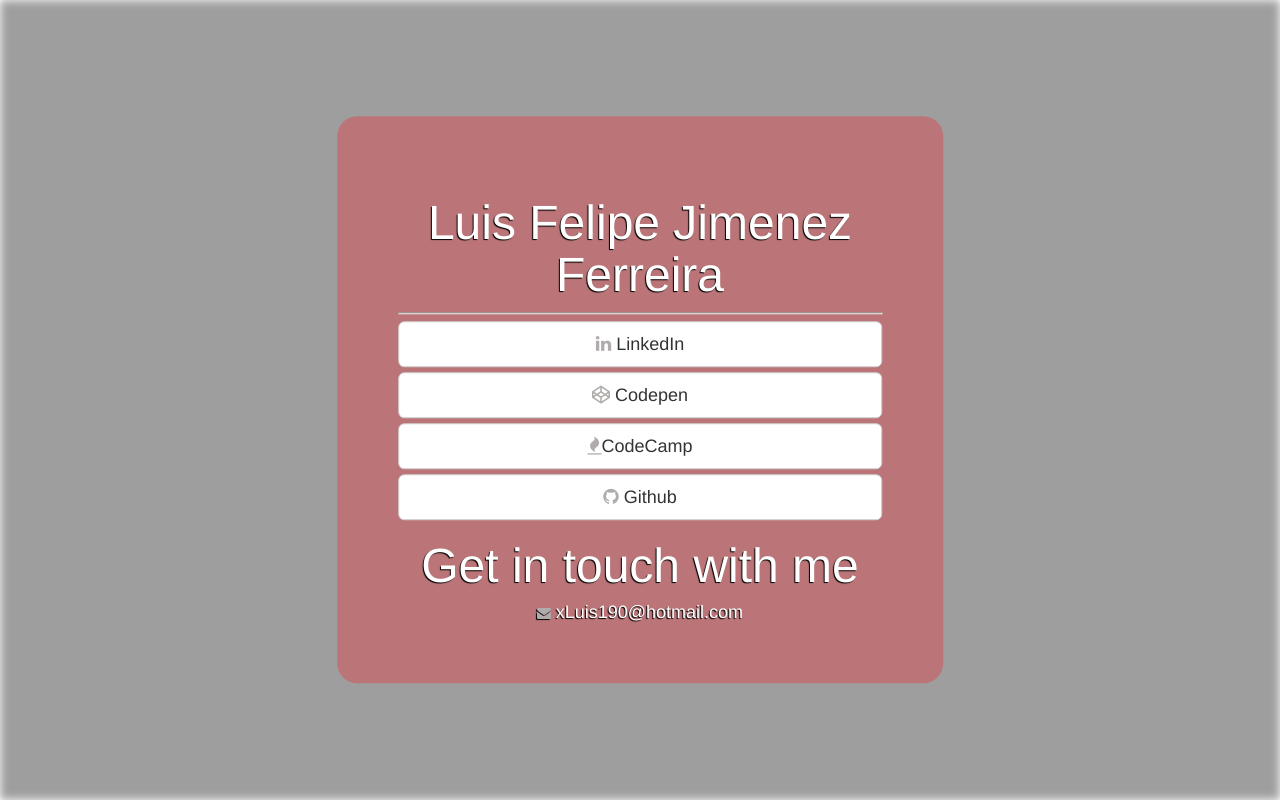
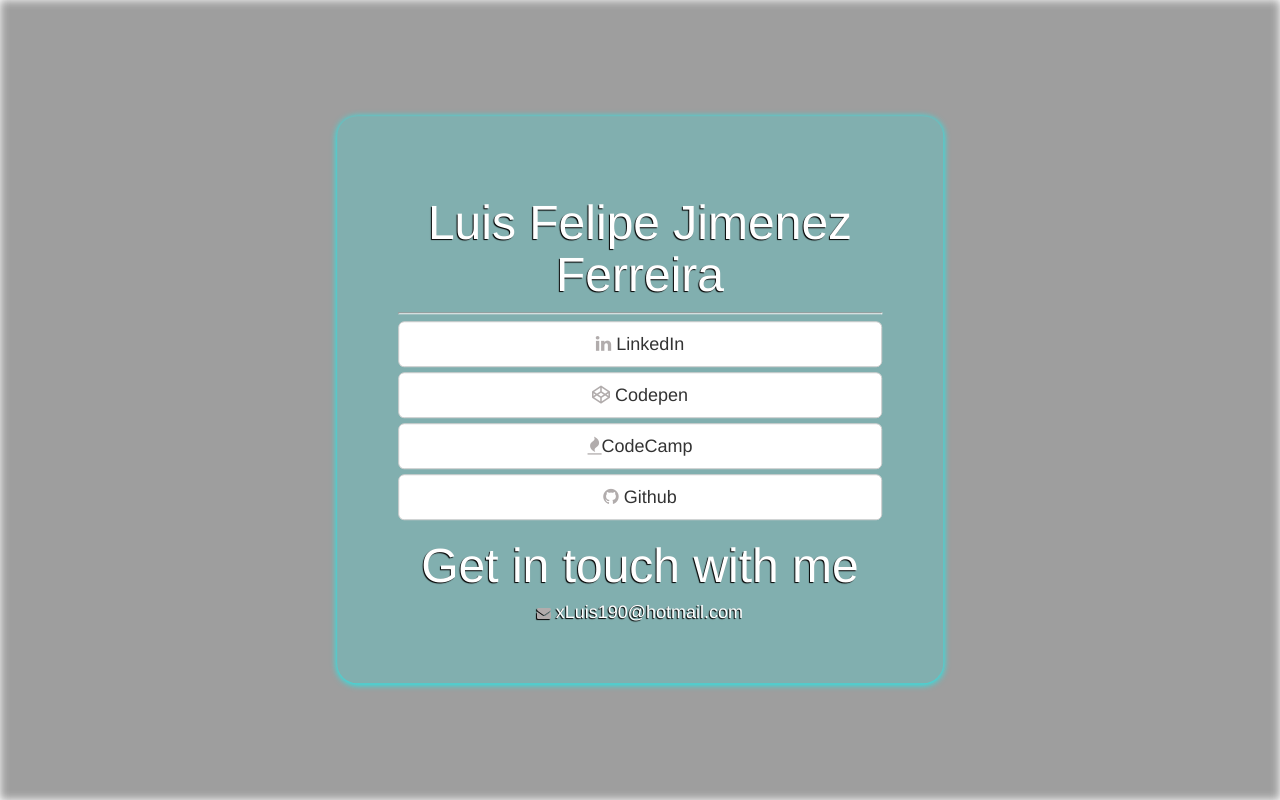
Before and after one commit to xLuis190/PersonalWebsite, a plain HTML site: page index.html in a window 1280 px wide. Drawn offline with nearby package versions, Linux system fonts and the light colour scheme.

Commit message:
Add files via upload

```diff
--- a/css/main.css
+++ b/css/main.css
@@ -40,15 +40,17 @@
 }
 .vertical-align {
   position: absolute;
-	top: 50%;
-	left: 50%;
+  box-shadow:  #fff;
+  top: 50%;
+  left: 50%;
   transform: translate(-50%, -50%) !important;
 }
 .flipInX{
-	background-color:rgba(228, 63, 70, 0.42);
+	background-color: rgba(0, 255, 255, 0.18);
 	width: 100%;
 	height: 100%;
 	padding:10%;
+	box-shadow: 0px 1px 7px aqua;
 	position:relative;
 	z-index: 1;
 	border-radius: 20px;
```
